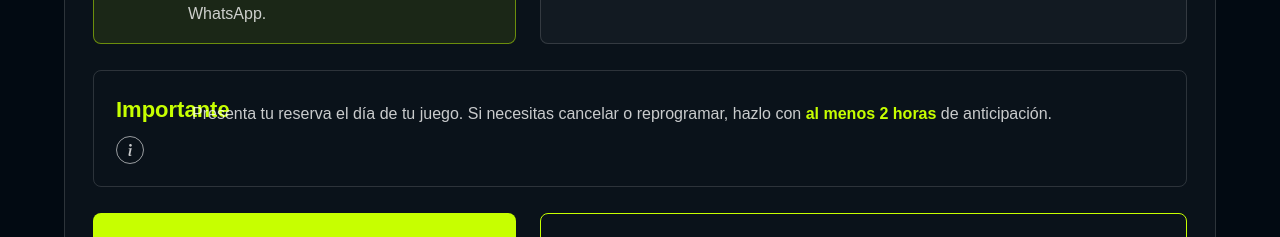
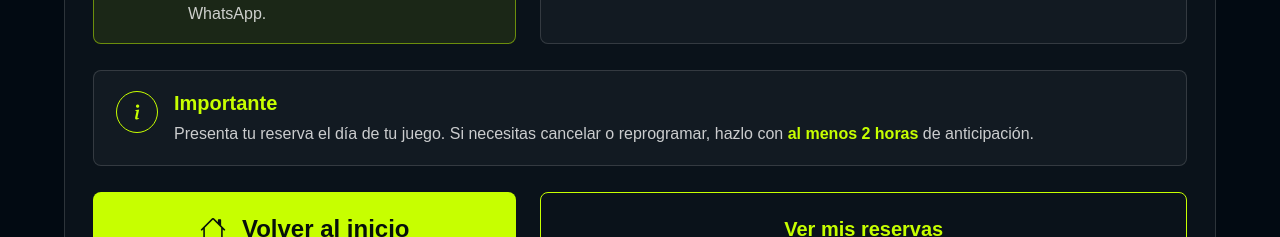
Before and after one commit to rass4k/padelclub, a Next.js app: page /confirmacion in a window 1280 px wide. Shown: the part 845-1082 px from the top of the page. Built offline with nearby package versions, Linux system fonts and the light colour scheme.

Commit message:
Fix layout overlap in confirmation important card

```diff
--- a/app/components/BookingSection.tsx
+++ b/app/components/BookingSection.tsx
@@ -323,12 +323,14 @@ export default function BookingSection() {
             </button>
 
             <div className="important-card">
-              <strong>Importante</strong>
-              <p>
-                Presenta tu reserva el d&iacute;a de tu juego. Si necesitas cancelar o reprogramar,
-                hazlo con <b>al menos 2 horas</b> de anticipaci&oacute;n.
-              </p>
               <span className="info-icon" aria-hidden="true"><i className="bi bi-info-lg" /></span>
+              <div className="important-card-content">
+                <strong>Importante</strong>
+                <p>
+                  Presenta tu reserva el d&iacute;a de tu juego. Si necesitas cancelar o reprogramar,
+                  hazlo con <b>al menos 2 horas</b> de anticipaci&oacute;n.
+                </p>
+              </div>
             </div>
 
             <button className="return-home-btn" onClick={returnHome} type="button">
--- a/app/components/ConfirmationView.tsx
+++ b/app/components/ConfirmationView.tsx
@@ -188,12 +188,14 @@ export default function ConfirmationView() {
           </button>
 
           <div className="important-card">
-            <strong>Importante</strong>
-            <p>
-              Presenta tu reserva el d&iacute;a de tu juego. Si necesitas cancelar o reprogramar,
-              hazlo con <b>al menos 2 horas</b> de anticipaci&oacute;n.
-            </p>
             <span className="info-icon" aria-hidden="true"><i className="bi bi-info-lg" /></span>
+            <div className="important-card-content">
+              <strong>Importante</strong>
+              <p>
+                Presenta tu reserva el d&iacute;a de tu juego. Si necesitas cancelar o reprogramar,
+                hazlo con <b>al menos 2 horas</b> de anticipaci&oacute;n.
+              </p>
+            </div>
           </div>
 
           <button className="return-home-btn" onClick={returnHome} type="button">
--- a/app/globals.css
+++ b/app/globals.css
@@ -2121,20 +2121,23 @@ h2 {
 }
 
 .important-card {
-  align-items: center;
-  display: grid;
-  gap: 10px 22px;
+  align-items: flex-start;
+  background: rgba(255, 255, 255, 0.035);
+  border: 1px solid var(--line);
+  border-radius: 8px;
+  display: flex;
+  gap: 16px;
   grid-area: important;
-  grid-template-columns: 54px 1fr;
   margin-top: 0;
-  padding: 22px;
-  position: relative;
+  padding: 20px 22px;
 }
 
 .important-card strong {
   color: var(--lime);
   display: block;
-  font-size: 22px;
+  font-size: 20px;
+  line-height: 1.2;
+  margin-bottom: 6px;
 }
 
 .important-card b {
@@ -2142,8 +2145,17 @@ h2 {
 }
 
 .important-card .info-icon {
-  grid-row: span 2;
+  align-items: center;
+  border: 1px solid var(--lime);
+  border-radius: 50%;
+  color: var(--lime);
+  display: inline-flex;
+  flex: 0 0 auto;
+  font-size: 20px;
+  height: 42px;
+  justify-content: center;
   position: static;
+  width: 42px;
 }
 
 .important-card .info-icon::before {
@@ -3696,9 +3708,10 @@ figcaption {
   }
 
   .important-card {
-    display: block;
+    display: flex;
+    gap: 12px;
     margin-top: 14px;
-    padding: 14px 46px 14px 14px;
+    padding: 14px;
   }
 
   .important-card strong {
@@ -3706,9 +3719,10 @@ figcaption {
   }
 
   .important-card .info-icon {
-    position: absolute;
-    right: 14px;
-    top: 14px;
+    font-size: 18px;
+    height: 36px;
+    position: static;
+    width: 36px;
   }
 
   .important-card p {
```
